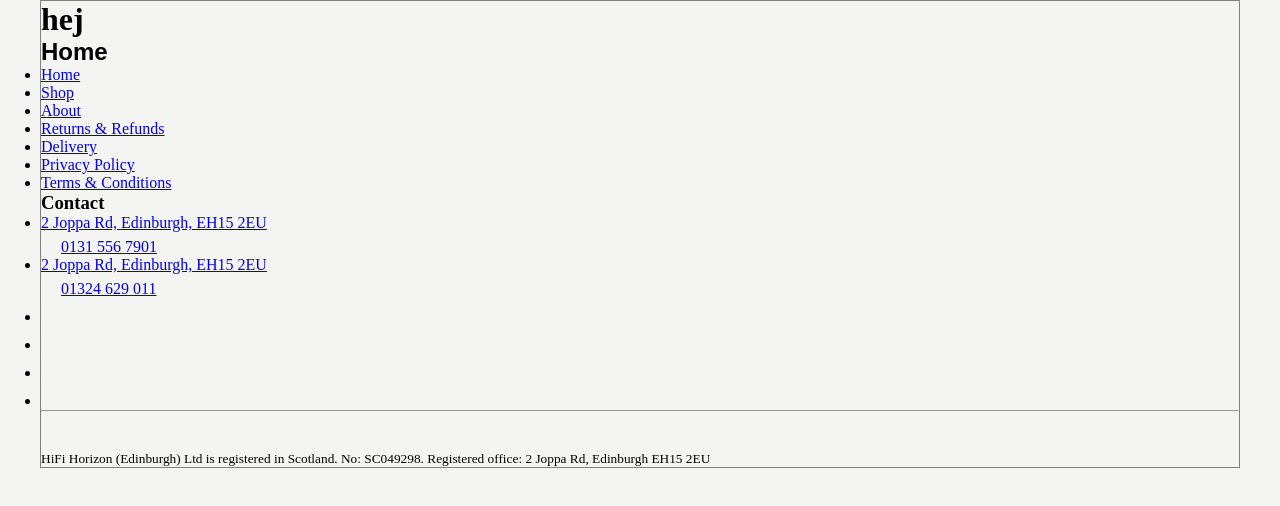
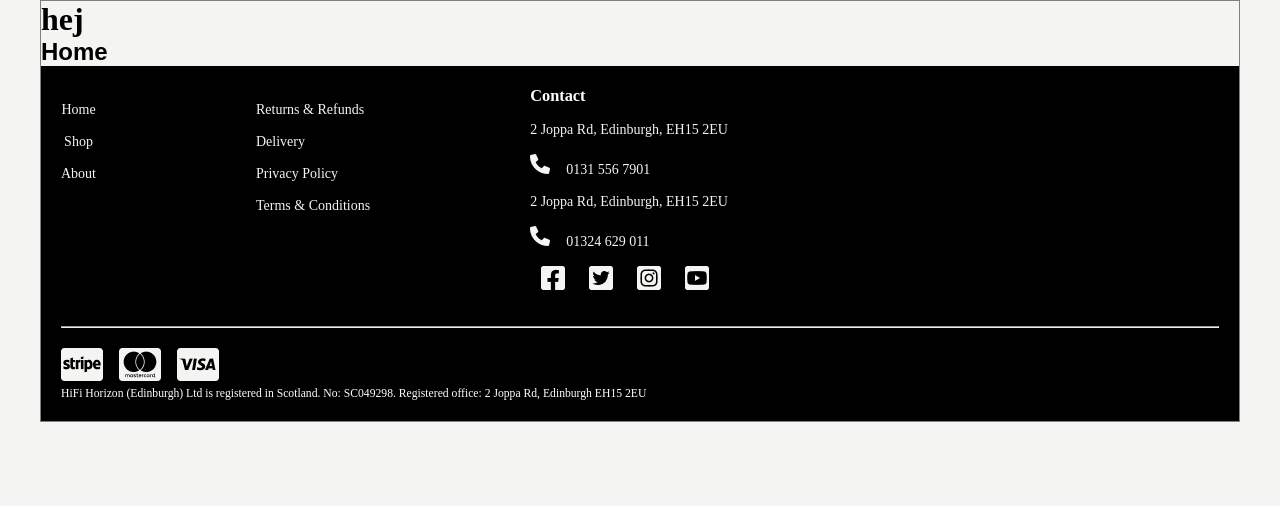
Before and after one commit to rts-cmk-wu13/hifi-horizon-therocket, a React (Vite) app: page / in a window 1280 px wide. Shown: the top 506 px of the page. Built offline with nearby package versions, Linux system fonts and the light colour scheme; a web font is replaced by a local one.

Commit message:
styling for footer. Room for improvment

```diff
--- a/src/components/UniversalComponents/Footer.jsx
+++ b/src/components/UniversalComponents/Footer.jsx
@@ -4,55 +4,60 @@
 import facebookimg from "/facebook.png";
 import instagramimg from "/instagram.png";
 import youtubeimg from "/youtube.png";
-import stribe  from "/stribe.png";
+import stribe from "/stribe.png";
 import mastercard from "/mastercard.png";
 import visa from "/visa.png";
-
+import "/src/styles/styles.scss";
 export default function Footer() {
 
     return (
         <>
             <footer className="footer">
+                <div className="footer__primary">
                     <section className="footer__navigation">
-                    <ul className="footer__navigationItems">
-                        <li><Link to="Home" className="footer__navigationItem">Home</Link></li>
-                        <li><Link to="Shop" className="footer__navigationItem">Shop</Link></li>
-                        <li><Link to="AboutUs" className="footer__navigationItem">About</Link></li>
-                    </ul>
+
+                        <p><Link to="Home" className="footer__navigationItem">Home</Link></p>
+                        <p><Link to="Shop" className="footer__navigationItem">Shop</Link></p>
+                        <p><Link to="AboutUs" className="footer__navigationItem">About</Link></p>
+
                     </section>
 
                     <section className="footer__moreinfo">
-                    <ul className="footer__moreinfoItems">
-                        <li><Link to="moreinfo" className="footer__moreinfoItem">Returns & Refunds</Link></li>
-                        <li><Link to="moreinfo" className="footer__moreinfoItem">Delivery</Link></li>
-                        <li><Link to="moreinfo" className="footer__moreinfoItem">Privacy Policy</Link></li>
-                        <li><Link to="moreinfo" className="footer__moreinfoItem">Terms & Conditions</Link></li>
-                    </ul>
+                        <div className="footer__moreinfoItems">
+                            <p><Link to="moreinfo" className="footer__moreinfoItem">Returns & Refunds</Link></p>
+                            <p><Link to="moreinfo" className="footer__moreinfoItem">Delivery</Link></p>
+                            <p><Link to="moreinfo" className="footer__moreinfoItem">Privacy Policy</Link></p>
+                            <p><Link to="moreinfo" className="footer__moreinfoItem">Terms & Conditions</Link></p>
+                        </div>
                     </section>
 
                     <section className="footer__contact">
                         <h3 className="footer__contactTitle">Contact</h3>
-                    <ul className="footer__contactItems">
-                        <li><Link to="contact" className="footer__contactItem">
+                        <div className="footer__contactItems">
+                            <p><Link to="contact" className="footer__contactItem">
                                 <p>2 Joppa Rd, Edinburgh, EH15 2EU</p>
-                            <p><img src={phoneimg} />0131 556 7901</p></Link></li>
-                        <li><Link to="contact" className="footer__contactItem">
+                                <p><img src={phoneimg} />0131 556 7901</p></Link></p>
+                            <p><Link to="contact" className="footer__contactItem">
                                 <p>2 Joppa Rd, Edinburgh, EH15 2EU</p>
-                            <p><img src={phoneimg} />01324 629 011</p></Link></li>
-                    </ul>
+                                <p><img src={phoneimg} />01324 629 011</p></Link></p>
+                        </div>
+                        <section className="footer__socials">
+                            <div className="footer__socialsItems">
+                                <a href="https://www.facebook.com/hifihorizon" className="footer__socialsItem"><img src={facebookimg} alt="" /></a>
+                                <a href="https://x.com/" className="footer__socialsItem"><img src={twitterimg} alt="" /></a>
+                                <a href="https://www.instagram.com/hifihorizon/" className="footer__socialsItem"><img src={instagramimg} alt="" /></a>
+                                <a href="https://www.instagram.com/hifihorizon/" className="footer__socialsItem"><img src={youtubeimg} alt="" /></a>
+                            </div>
+                        </section>
                     </section>
 
-                <section className="footer__socials">
-                    <ul className="footer__socialsItems">
-                        <li><a href="https://www.facebook.com/hifihorizon" className="footer__socialsItem"><img src={facebookimg} alt="" /></a></li>
-                        <li><a href="https://x.com/" className="footer__socialsItem"><img src={twitterimg} alt="" /></a></li>
-                        <li><a href="https://www.instagram.com/hifihorizon/" className="footer__socialsItem"><img src={instagramimg} alt="" /></a></li>
-                        <li><a href="https://www.instagram.com/hifihorizon/" className="footer__socialsItem"><img src={youtubeimg} alt="" /></a></li>
-                    </ul>
-                </section>
+
+                </div>
                 <hr></hr>
+                <div className="footer__secondary">
                     <div><img src={stribe} alt="" /><img src={mastercard} alt="" /><img src={visa} alt="" /></div>
                     <small className="footer__copyright">HiFi Horizon (Edinburgh) Ltd is registered in Scotland. No: SC049298. Registered office: 2 Joppa Rd, Edinburgh EH15 2EU</small>
+                </div>
             </footer>
         </>
     )
--- a/src/styles/_organisms.scss
+++ b/src/styles/_organisms.scss
@@ -1 +1,127 @@
+@use '_variables' as *;
+
+.footer {
+
+    background-color: $blackColor;
+    padding: 20px;
+    text-align: center;
+    font-size: 14px;
+    color: white;
+
+    p {
+        margin-top: 1rem;
+        padding: 0;
+    }
+
+    &__logo {
+        width: 100px;
+        height: auto;
+        margin-bottom: 10px;
+    }
+
+    &__links {
+        display: flex;
+        justify-content: center;
+        flex-wrap: wrap;
+        gap: 20px;
+
+        a {
+            color: $backgroundColor;
+            text-decoration: none;
+
+            &:hover {
+                text-decoration: underline;
+            }
+        }
+    }
+
+    &__socials {
+        display: flex;
+        justify-content: center;
+        gap: 10px;
+
+        a {
+            color: $backgroundColor;
+
+            &:hover {
+                color: lighten($backgroundColor, 20%);
+            }
+        }
+    }
+
+    a {
+        color: $backgroundColor;
+        text-decoration: none;
+
+        &:hover {
+            text-decoration: underline;
+        }
+    }
+
+    ul {
+        list-style: none;
+        padding: 0;
+        margin: 0;
+
+        li {
+            display: inline;
+        }
+    }
+
+    &__primary {
+        display: flex;
+
+    }
+
+    &__moreinfoItems {
+        margin-left: 10rem;
+
+        p {
+            text-align: left;
+        }
+    }
+
+    &__contactItems {
+        p {
+            text-align: left;
+        }
+    }
+
+    &__contactItem{
+        img{
+            margin-right: 1rem;
+         }
+    }
+
+    &__contact {
+        margin-left: 10rem;
+        text-align: left;
+    }
+
+    &__socialsItem {
+        margin-left: 0.5rem;
+        text-align: left;
+
+        img{
+            margin-top: 1rem;
+            margin-right: 1rem;
+            margin-bottom: 2rem;
+        }
+    }
+
+    &__socials {
+        margin-left: 0;
+    }
+
+    &__secondary {
+        text-align: left;
+        margin-top: 20px;
+
+        img {
+            margin-right: 1rem;
+        }
+
+    }
+}
+
 // universel - header + footer
```
Also changed, not shown: src/styles/styles.scss (+10 -10 lines). Lines whose indentation alone changed are shown as unchanged.
